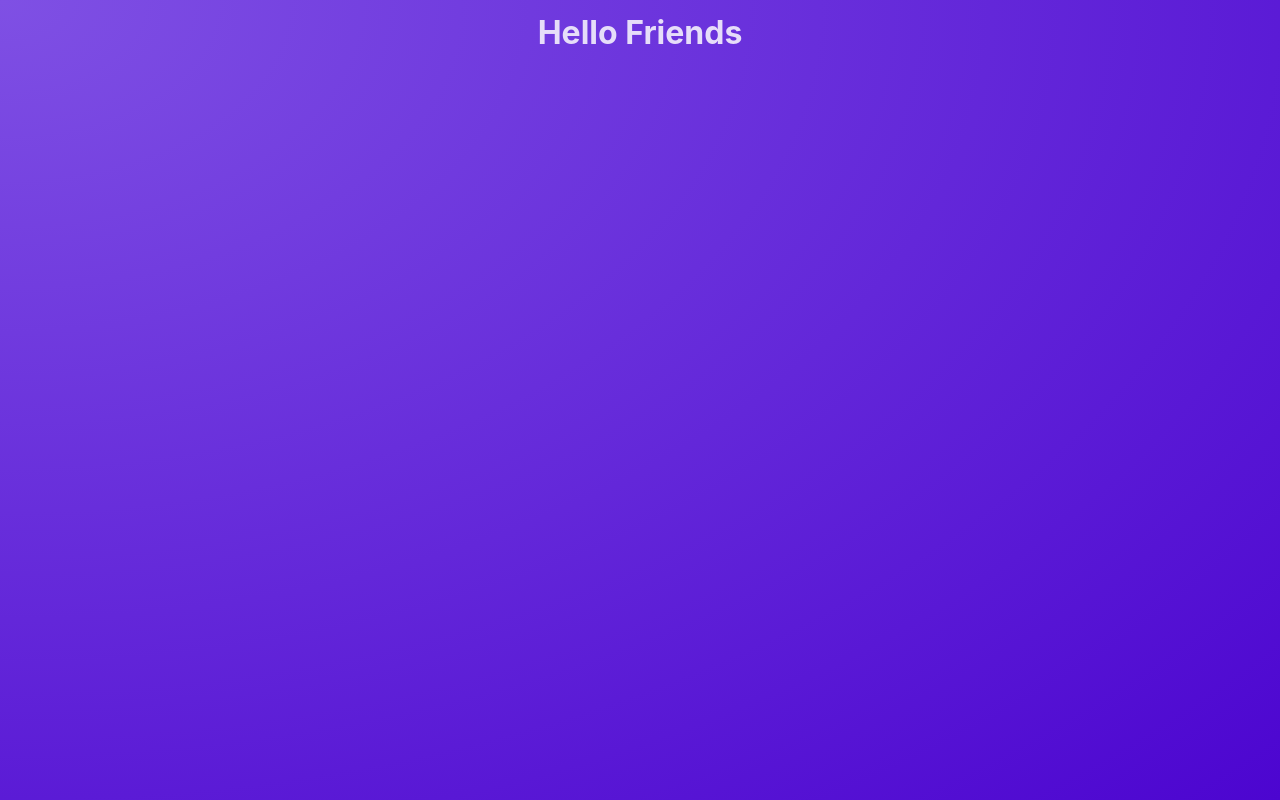
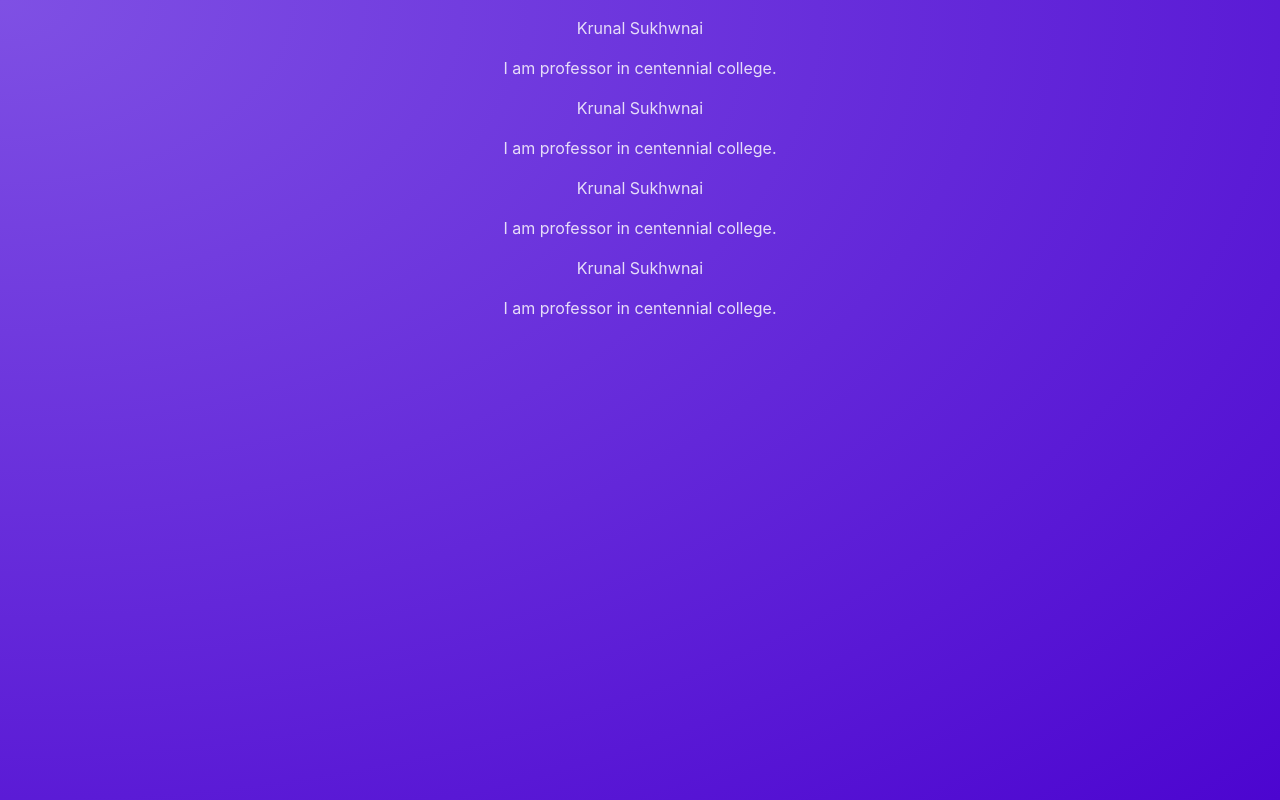
Before and after one commit to krunalsukhwani/post-app, a React (Vite) app: page / in a window 1280 px wide. Built offline with nearby package versions, Linux system fonts and the light colour scheme.

Commit message:
Reusable Component

```diff
--- a/src/App.jsx
+++ b/src/App.jsx
@@ -1,6 +1,13 @@
+import Post from "./components/Post";
+
 function App() {
   return (
-    <h1>Hello Friends</h1>
+    <main>
+      <Post />
+      <Post />
+      <Post />
+      <Post />
+    </main>
   );
 }
 
--- /dev/null
+++ b/src/components/Post.jsx
@@ -0,0 +1,14 @@
+const names = ['Krunal Sukhwnai', 'James Lee' ]
+
+function Post(){
+    const chosenName = Math.random() > 0.5 ? names[0] : names[1];
+
+    return (
+        <div>
+            <p>{chosenName}</p>
+            <p>I am professor in centennial college.</p>
+        </div>
+    );
+}
+
+export default Post;
```
